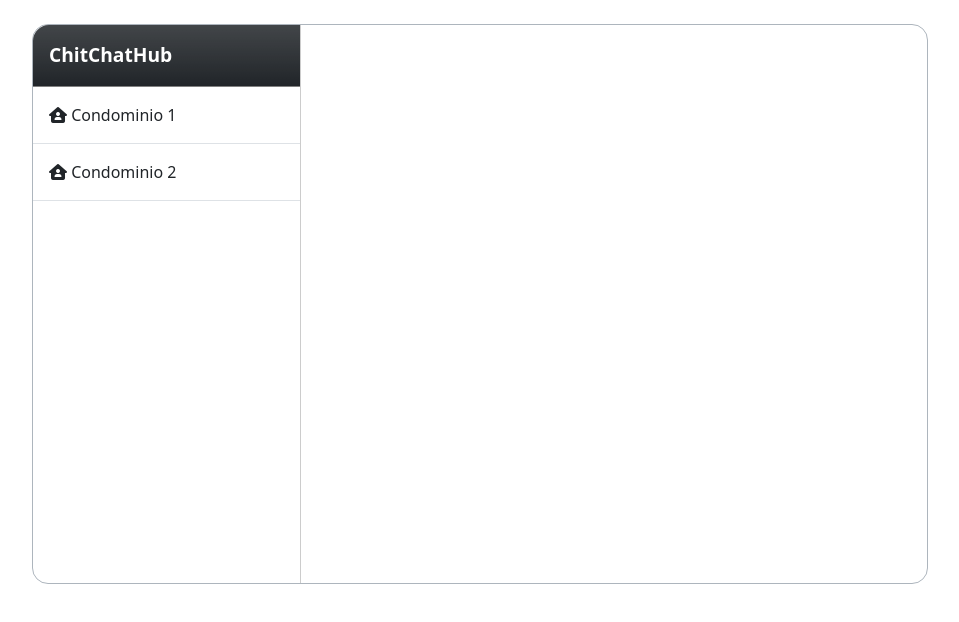
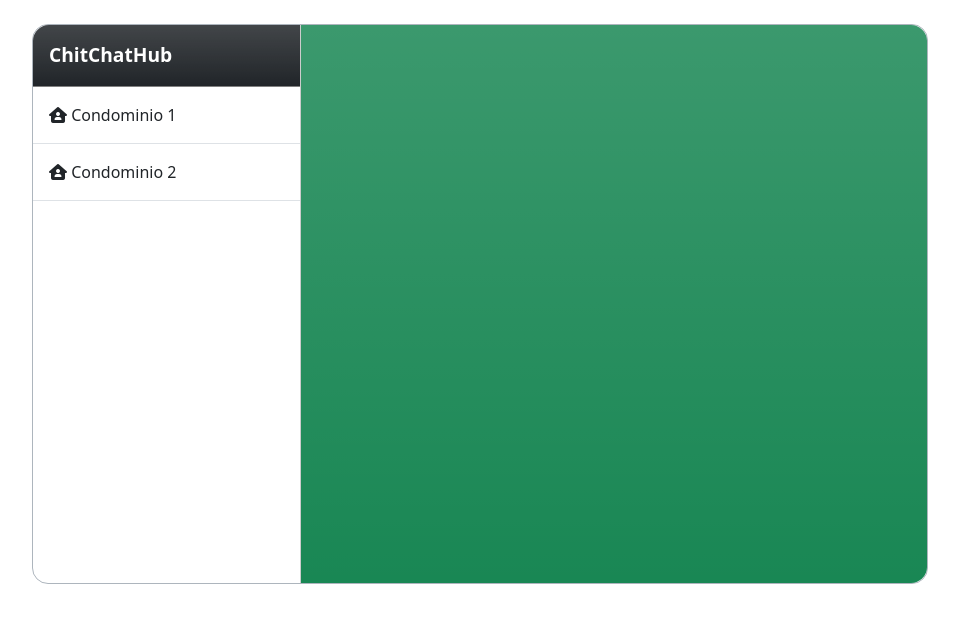
Before and after one commit to Lucone00/ChitChatHub, an Angular app: page / in a window 1280 px wide. Shown: the top 622 px of the page, without its empty margins (160-1119 px from the left). Built offline with nearby package versions, Linux system fonts and the light colour scheme.

Commit message:
ripristino sfondo verde

```diff
--- a/src/app/features/chat-container/chat-container.component.html
+++ b/src/app/features/chat-container/chat-container.component.html
@@ -38,7 +38,7 @@
     </div>
   </div>
 
-  <div class="chat-details bg-success bg-gradient d-flex flex-column h-100">
+  <div class="chat-details bg-success bg-gradient d-flex flex-column h-100 flex-grow-1">
     <div *ngIf="selectedChat" class="flex-grow-1 d-flex flex-column">
       <div class="chat-name border-bottom bg-dark bg-gradient">
         <span class="m-3"
```
